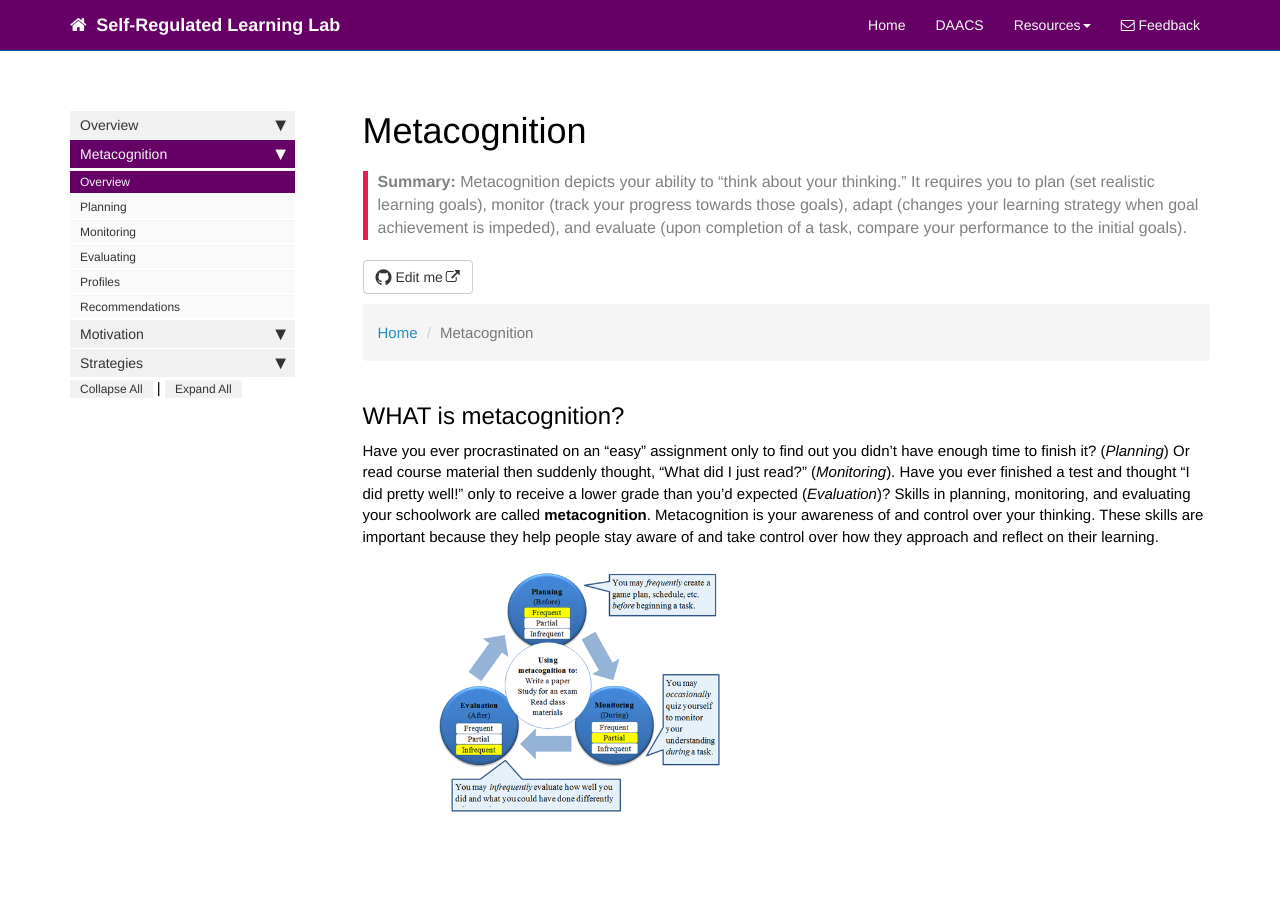
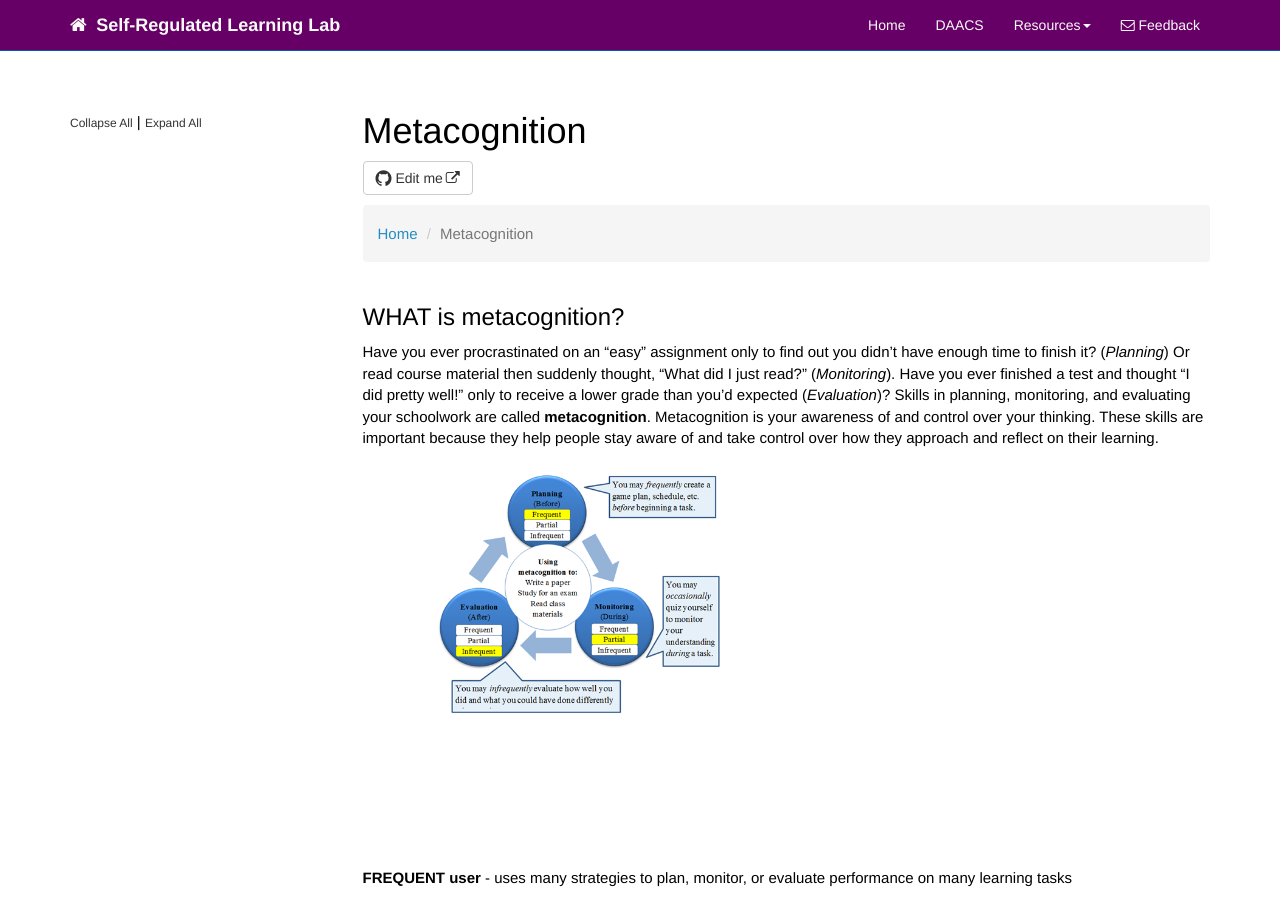
Before and after one commit to dfranklin02/SRL, a Jekyll site: the page built from docs/pages/metacognition/metacognition.md, in a window 1280 px wide and 900 px high. Built offline with Jekyll 4.4.1, drawn with Linux system fonts in a browser that asks for light colours; nearby versions of some CDN libraries; comment, search, counter and statistics services are not loaded.

Commit message:
Update metacognition.md

```diff
--- a/docs/pages/metacognition/metacognition.md
+++ b/docs/pages/metacognition/metacognition.md
@@ -2,8 +2,6 @@
 title: Metacognition
 tags:
 keywords:
-summary: "Metacognition depicts your ability to “think about your thinking.” It requires you to plan (set realistic learning goals), monitor (track your progress towards those goals), adapt (changes your learning strategy when goal achievement is impeded), and evaluate (upon completion of a task, compare your performance to the initial goals)."
-sidebar: mydoc_sidebar
 permalink: metacognition.html
 folder: metacognition
 toc: false
```
